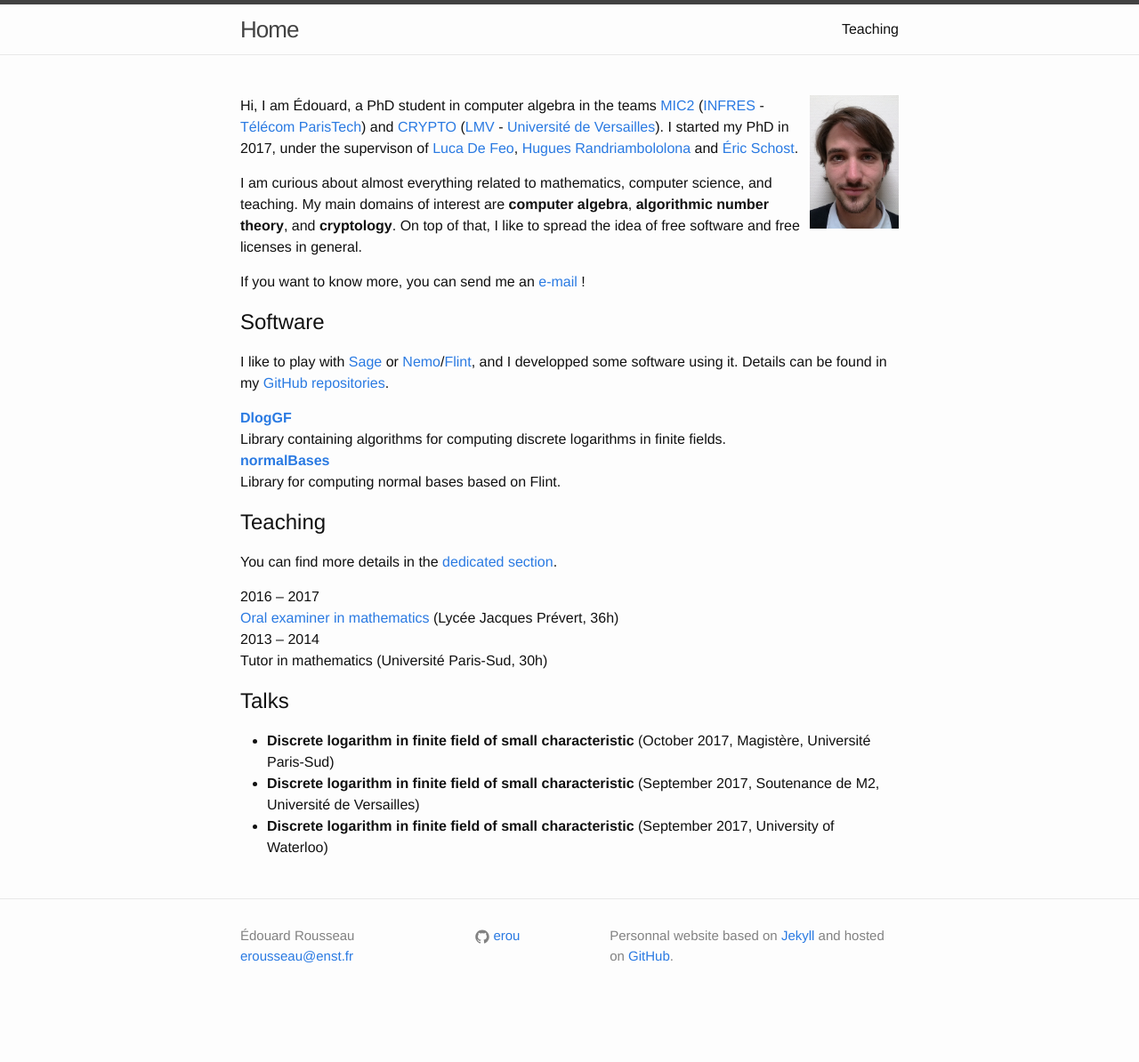
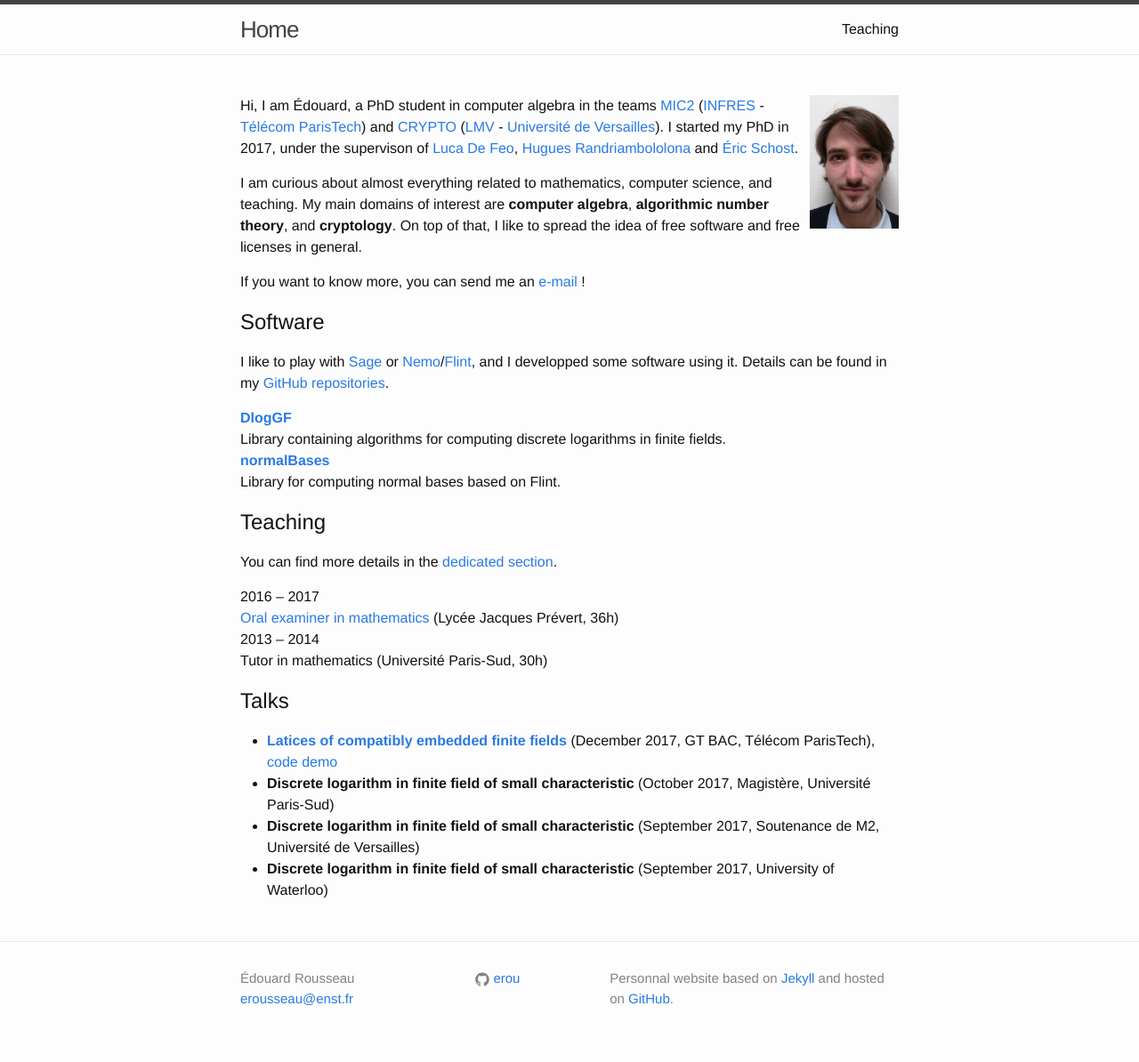
Before and after one commit to erou/erou.github.io, a Jekyll site: the page built from index.md, in a window 1280 px wide. Shown: the whole page at 89% size. Built offline with Jekyll 4.4.1, drawn with Linux system fonts in a browser that asks for light colours; before the commit the page ends 1146 px from its top, so only the background shows below that.

Commit message:
files for talk in gt bac

```diff
--- a/index.md
+++ b/index.md
@@ -42,6 +42,8 @@ You can find more details in the [dedicated section](teaching).
 
 ## Talks
 
+* [**Latices of compatibly embedded finite fields**](talk-gtbac.pdf) (December 2017, GT BAC,
+  Télécom ParisTech), [code demo](gtbac.ipynb)
 * **Discrete logarithm in finite field of small characteristic** (October
   2017, Magistère, Université Paris-Sud)
 * **Discrete logarithm in finite field of small characteristic** (September
```
